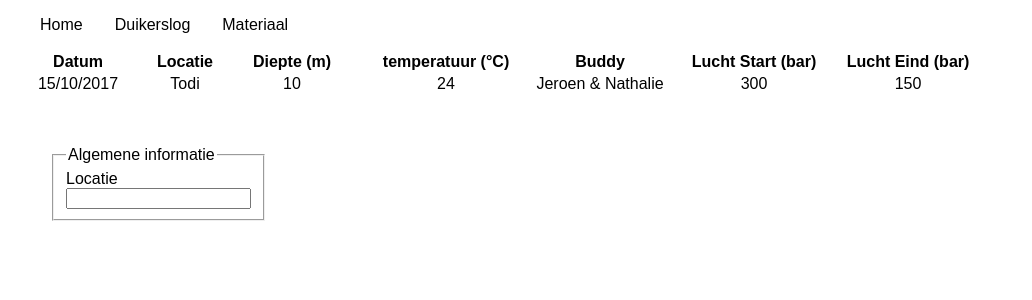
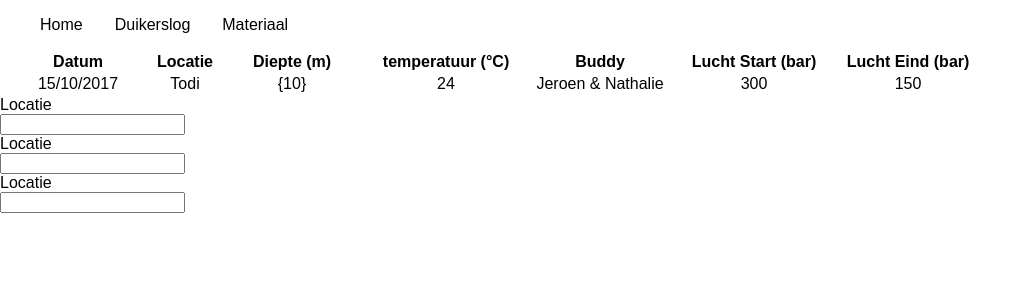
Before and after one commit to JessyVandoorn/WAD-Opdracht, a React (Create React App) app in the folder duikerslog/: page / in a window 1280 px wide. Shown: the top 300 px of the page, without its empty margins (0-1032 px from the left). Built offline with nearby package versions, Linux system fonts and the light colour scheme.

Commit message:
#9 #5 #6 #7 adding multiple inputfields to change multiple details from the Essential

```diff
--- a/duikerslog/src/App.js
+++ b/duikerslog/src/App.js
@@ -7,7 +7,7 @@ import Form from './Form';
 class App extends Component {
   constructor(){
     super()
-    this.state = {currentItem: false, value: "Todi"}
+    this.state = {currentItem: false, value: "Todi", diepte:"{10}", buddy:"Jeroen & Nathalie"}
   }
 
   handleClickItem = (currentItem) => {
@@ -15,15 +15,15 @@ class App extends Component {
     console.log(currentItem);
   }
 
-  handleChangeInput = (e) => {
-    const {value} = this.state
-    this.setState({value: e});
-    console.log(value)
-    console.log(e);
+  handleChangeInput = (channel, input) => {
+    this.setState({[channel]: input});
+    console.log(channel)
+    console.log(input);
   }
 
+
   render() {
-    const {currentItem, value} = this.state;
+    const {currentItem, value, diepte, buddy} = this.state;
     return (
       <div>
         <ul>
@@ -31,8 +31,15 @@ class App extends Component {
           <Navigation itemName="Duikerslog" onClick={this.handleClickItem} className={currentItem?`currentItem`:``}/>
           <Navigation itemName="Materiaal" onClick={this.handleClickItem} className={currentItem?`currentItem`:``}/>
         </ul>
-        <Essential datum="15/10/2017" locatie={value} diepte={10} temperatuur={24} buddy="Jeroen & Nathalie" luchtStart={300} luchtEind={150}/>
-        <Form onChange={this.handleChangeInput} name={value}/>
+        <Essential datum="15/10/2017" locatie={value} diepte={diepte} temperatuur={24} buddy={buddy} luchtStart={300} luchtEind={150}/>
+        <Form onChange={e => this.handleChangeInput("value", e)} name={value}/>
+        <Form onChange={e => this.handleChangeInput("diepte", e)} name={diepte}/>
+        <Form onChange={e => this.handleChangeInput("buddy", e)} name={buddy}/>
+        {/* <div>
+          {Object.keys(this.state).map(
+            key => <Form value={this.state[key]} key={key} onChange={this.handleChangeInput(key)} />
+          )}
+        </div> */}
       </div>
     );
   }
--- a/duikerslog/src/Form.jsx
+++ b/duikerslog/src/Form.jsx
@@ -1,31 +1,7 @@
 import React from 'react';
 import PropTypes from 'prop-types';
 
-// class Form extends Component {
-//     constructor(props){
-//         super(props);
-//         this.state = { name: "Todi" };
-//     }
-
-//     handleChangeName = e => {
-//         this.setState({name: e.target.value});
-//         console.log(e.target.value);
-//     }
-
-//     render = () => {
-//         const name = this.state.name;
-//         return(
-//             <form>
-//                 <label>Locatie
-//                     <input type="text" name="name" onChange={this.handleChangeName} value={name}/>
-//                 </label>
-//             </form>
-//         )
-//     }
-
-// }
-
-const Form = ({value, onChange}) => {
+const Form = ({value, buddy, onChange}) => {
 
     const handleChangeInput = e => {
         const {value} = e.currentTarget
@@ -33,14 +9,9 @@ const Form = ({value, onChange}) => {
     }
 
     return(
-        <form className="form">
-            <fieldset>
-                <legend>Algemene informatie</legend>
-                <label className="label">Locatie
-                    <input type="text" name="name" onChange={handleChangeInput} value={value}/>
+                <label className="label" htmlFor="text">Locatie
+                    <input id="text" type="text" name="locatie" onChange={handleChangeInput} value={value}/>
                 </label>
-            </fieldset>
-        </form>
     );
 };
 
```
